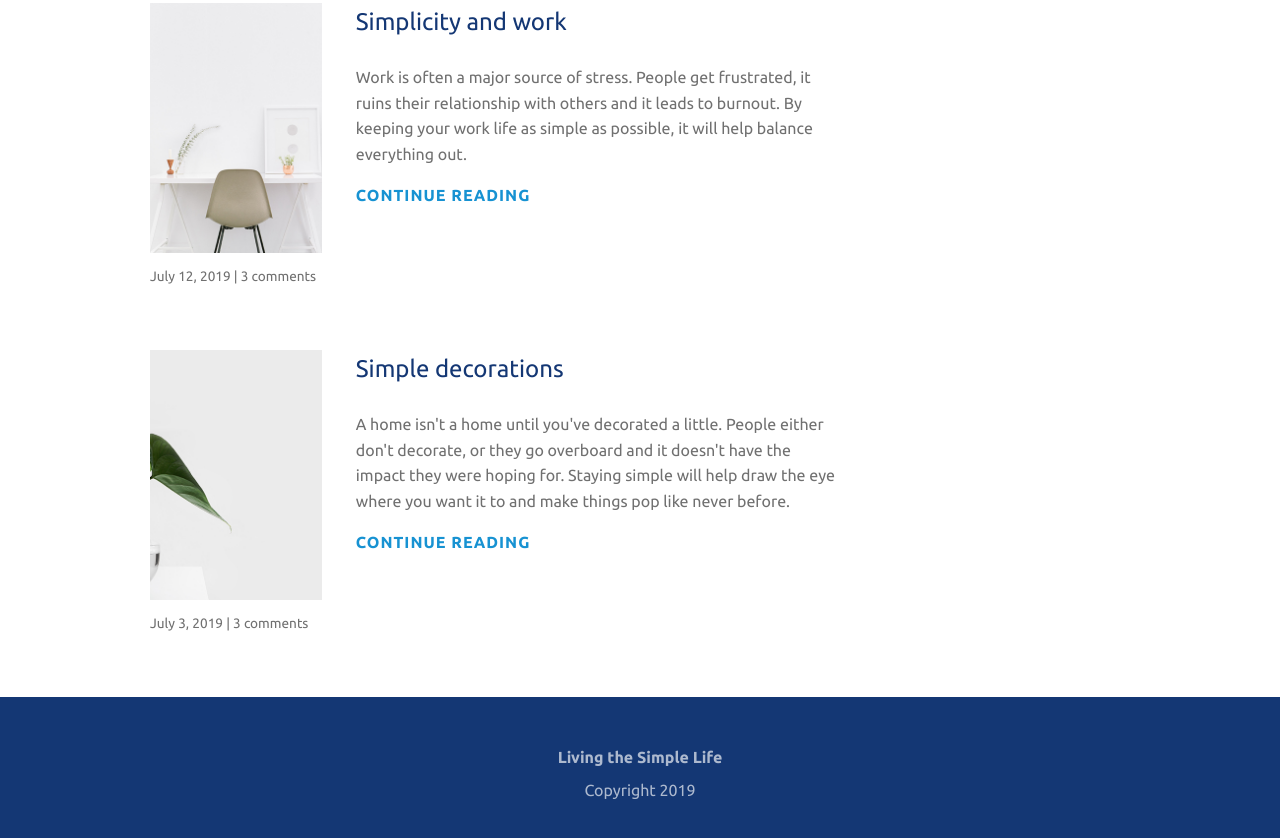
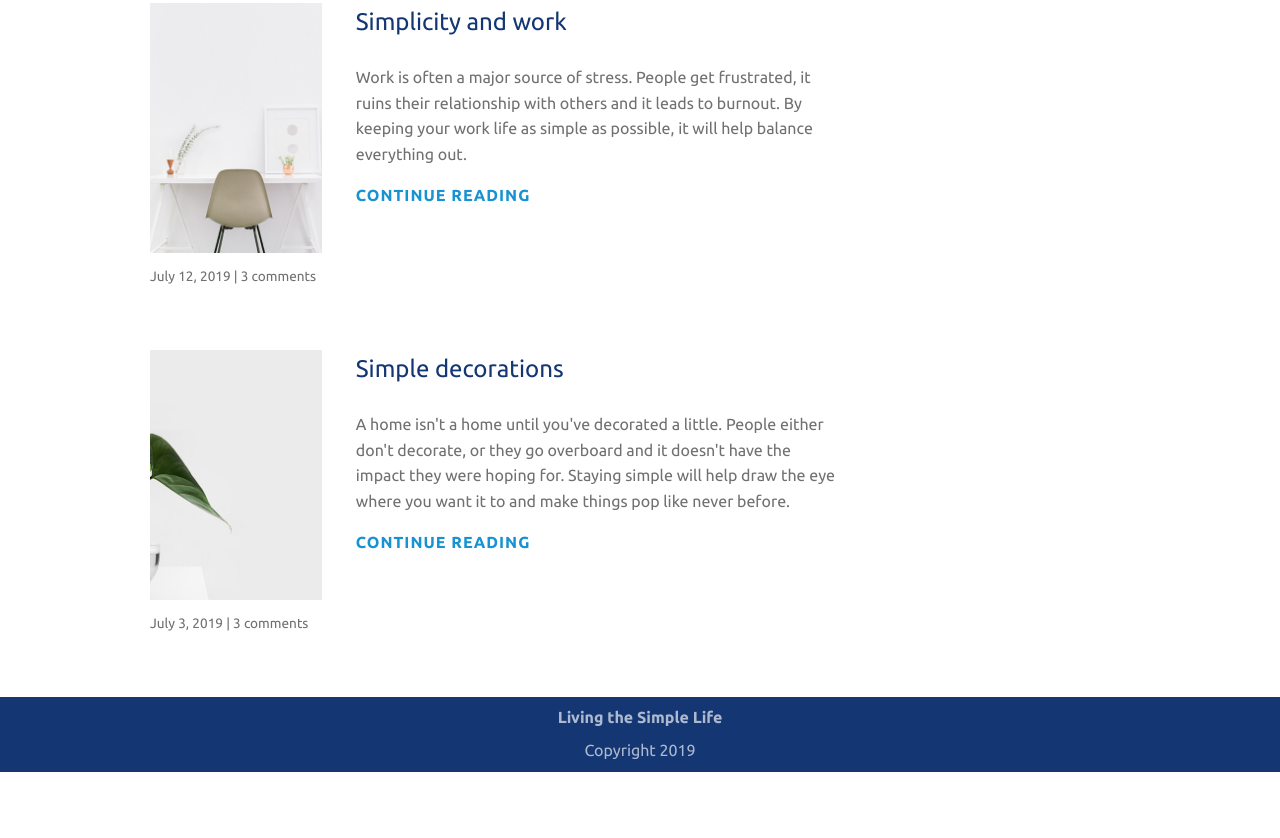
Before and after one commit to harshnaikAI/About-me-project, a plain HTML site: page index.html in a window 1280 px wide. Shown: the part 1257-2095 px from the top of the page. After the commit the page ends 2029 px from the top, so only its background shows below. Drawn offline with Linux system fonts and the light colour scheme.

Commit message:
Footer padding change

```diff
--- a/style.css
+++ b/style.css
@@ -249,7 +249,7 @@ strong {
 
 footer {
   background-color: #143774;
-  padding: 3em 0;
+  padding: 0.5em 0;
   text-align: center;
 }
 
```
